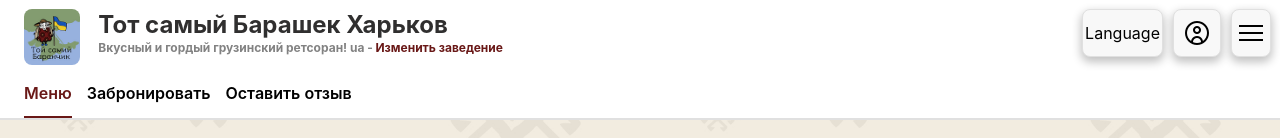
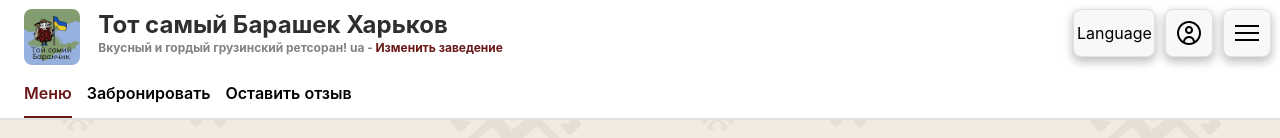
Before and after one commit to LostGlass/BarahekUA, a React app: page / in a window 1280 px wide. Shown: the top 138 px of the page. Built offline with nearby package versions, Linux system fonts and the light colour scheme.

Commit message:
09.02.2025

```diff
--- a/src/style/scss/header.scss
+++ b/src/style/scss/header.scss
@@ -114,7 +114,7 @@
 
 .wrap_right_panel {
   display: flex;
-
+  margin-left: 48%;
   div {
     cursor: pointer;
     display: flex;
@@ -142,7 +142,6 @@
   .changing_the_language_on_the_site {
     width: 81.88px;
     height: 48px;
-    margin-left: 303%;
     @media screen {
       min-width: 81.88px;
       min-height: 48px;
```
Also changed, not shown: src/style/css/header.css.
